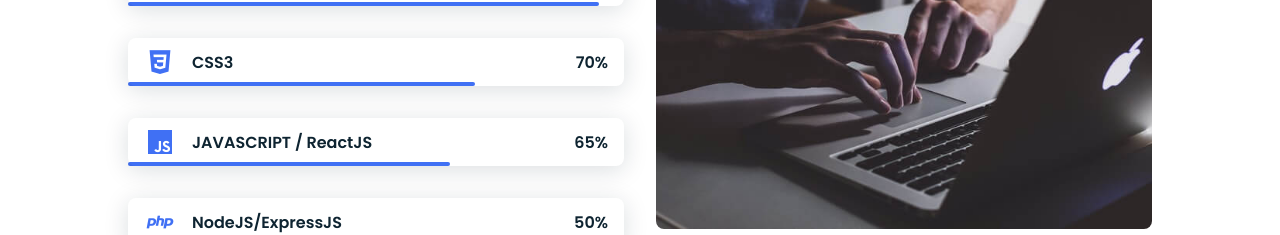
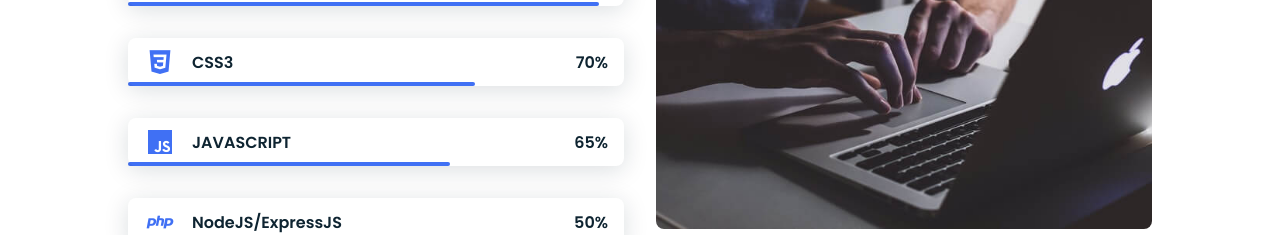
Before and after one commit to bogoreh/Portfolio, a plain HTML site: page index.html in a window 1280 px wide. Shown: the part 1600-1835 px from the top of the page. Drawn offline with nearby package versions, Linux system fonts and the light colour scheme.

Commit message:
Update index.html

```diff
--- a/index.html
+++ b/index.html
@@ -122,7 +122,7 @@
                     <div class="skills__data">
                         <div class="skills__names">
                             <i class='bx bxl-javascript skills__icon'></i>
-                            <span class="skills__name">JAVASCRIPT / ReactJS</span>
+                            <span class="skills__name">JAVASCRIPT</span>
                         </div>
                         <div class="skills__bar skills__js">
 
```
